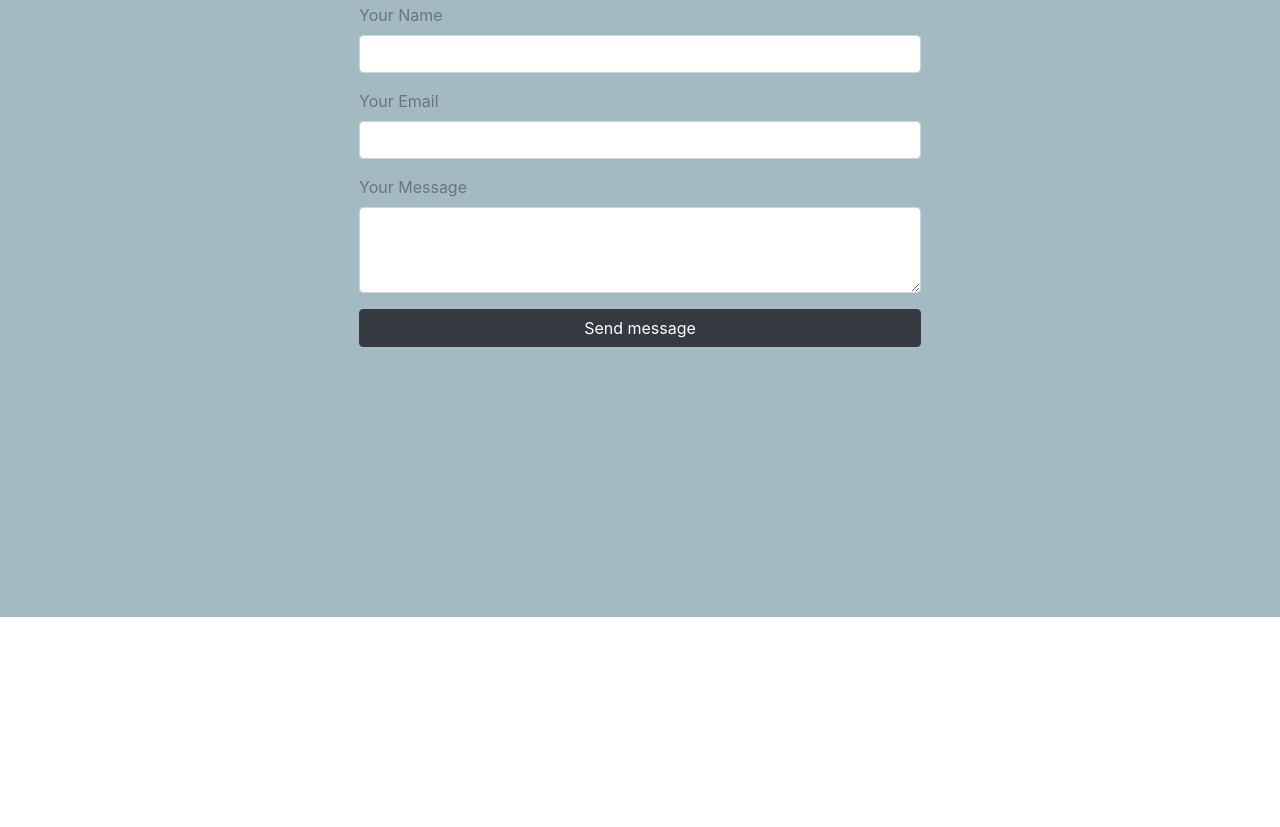
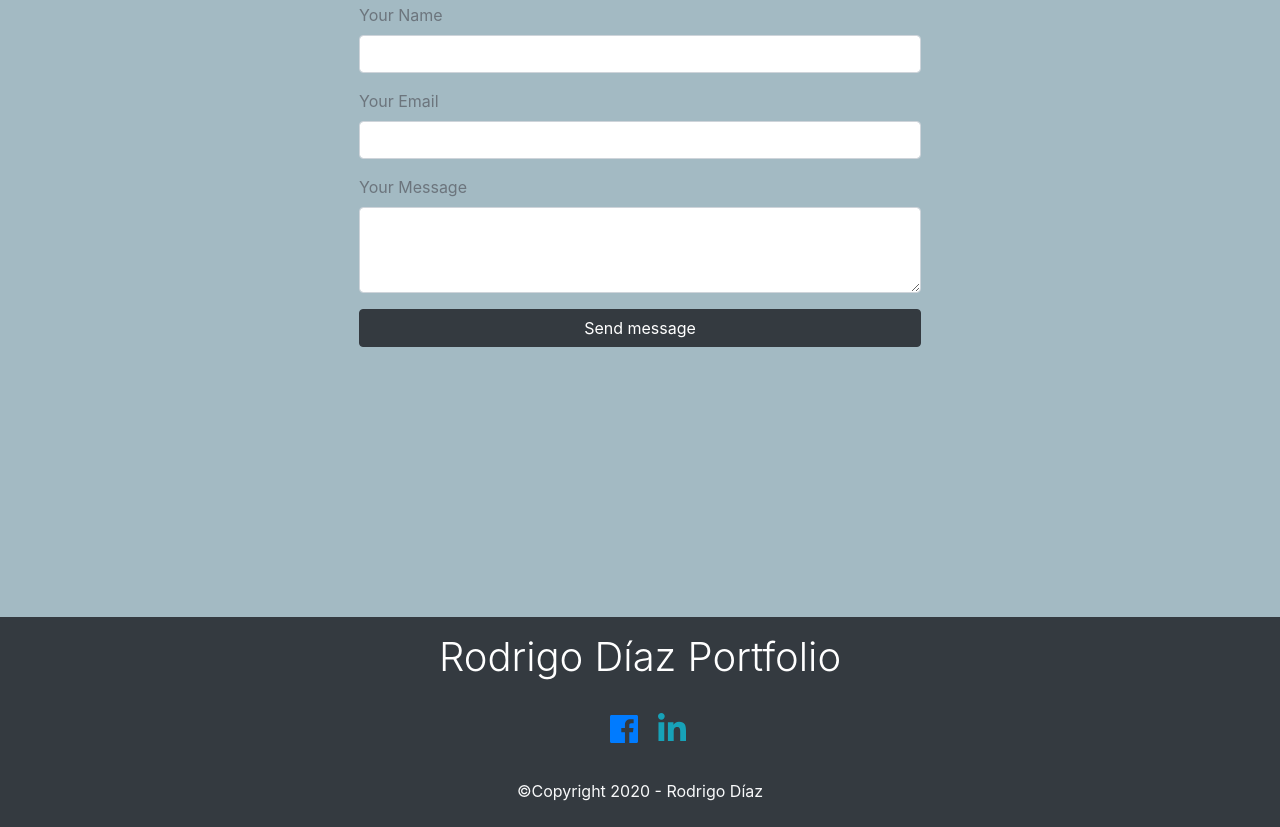
Before and after one commit to rod-diaz-ku/-rod-diaz-ku.github.io, a plain HTML site: page index.html in a window 1280 px wide. Shown: the part 3383-4210 px from the top of the page. Before the commit the page ends 4000 px from the top, so only its background shows below. Drawn offline with nearby package versions, Linux system fonts and the light colour scheme.

Commit message:
adding footer

```diff
--- a/index.html
+++ b/index.html
@@ -225,7 +225,22 @@
         </div>
     </section>
     <!-- end of contact -->
-    <footer></footer>
+    <!-- footer -->
+    <footer class="bg-dark">
+        <div class="container">
+            <div class="row">
+                <div class="col text-center">
+                    <h1 class="text-white font-weight-light text-capitalize p-3">Rodrigo Díaz Portfolio</h1>
+                    <div class="py-2">
+                        <a href="https://www.facebook.com/suverrd/"><i class="fab fa-facebook fa-2x text-primary mx-3"></i></a>
+                        <a href="https://www.linkedin.com/in/rod-diaz/"><i class="fab fa-linkedin-in fa-2x text-info mx-3bg-light"></i></a>
+                    </div>
+                    <p class="text-light py-4 m-0">&copy;Copyright 2020 - Rodrigo Díaz</p>
+                </div>
+            </div>
+        </div>
+     </footer>
+     <!-- end of footer -->
     <!-- Optional JavaScript -->
     <!-- jQuery first, then Popper.js, then Bootstrap JS -->
     <script src="https://code.jquery.com/jquery-3.5.1.slim.min.js" integrity="sha384-DfXdz2htPH0lsSSs5nCTpuj/zy4C+OGpamoFVy38MVBnE+IbbVYUew+OrCXaRkfj" crossorigin="anonymous"></script>
@@ -248,7 +263,7 @@
 
         mailto.addEventListener("click", function(e){
             if(name.value && email.value && message.value){
-                let emailBody = "mailto:rodrigo.diaz@theksquaregroup.com?subject=I saw your portafolio and I would like to talk to you :)&body=";
+                let emailBody = "mailto:rodrigo.diaz@theksquaregroup.com?subject=I saw your portfolio and I would like to talk to you :)&body=";
                 emailBody += message.value;
                 mailto.href= emailBody;
                 // form.submit();
```
